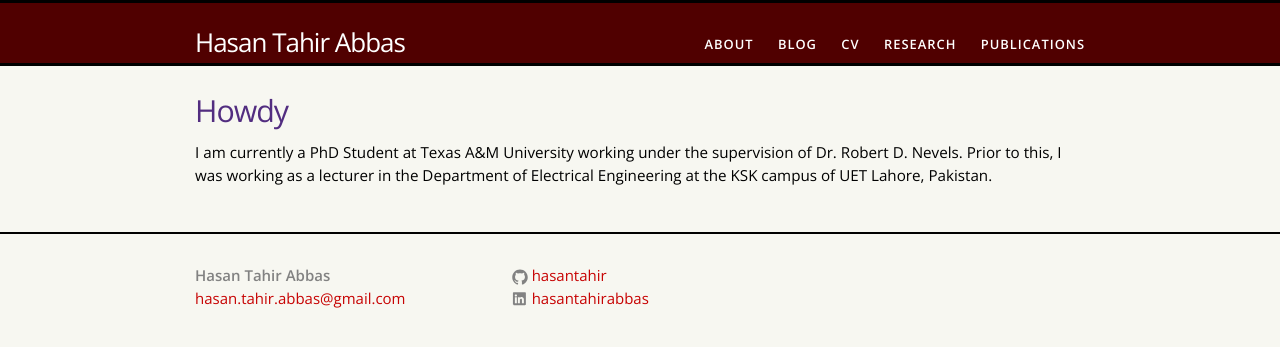
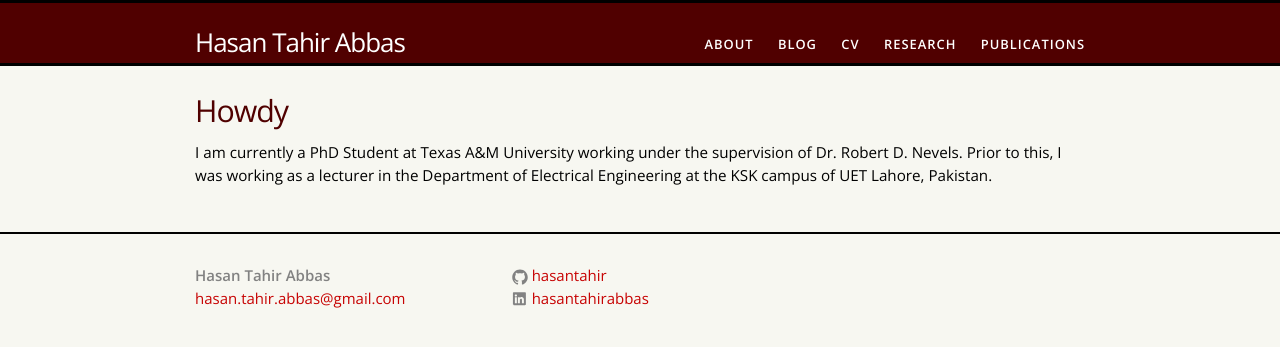
Before and after one commit to hasantahir/hasantahir.github.io, a Jekyll site: the page built from index.html, in a window 1280 px wide. Shown: the top 347 px of the page. Built offline with Jekyll 4.4.1, drawn with Linux system fonts in a browser that asks for light colours; nearby versions of some CDN libraries.

Commit message:
heading marron color fixed

```diff
--- a/_sass/_layout.scss
+++ b/_sass/_layout.scss
@@ -112,7 +112,7 @@ h1 /* .post-title */ {
     letter-spacing: -1px;
     line-height: 1;
 		font-family: 'Open Sans', sans-serif;
-		color: #522d80;
+		color: $aggie-maroon;
 
     @include media-query($on-laptop) {
 /*        font-size: 36px; */
```
